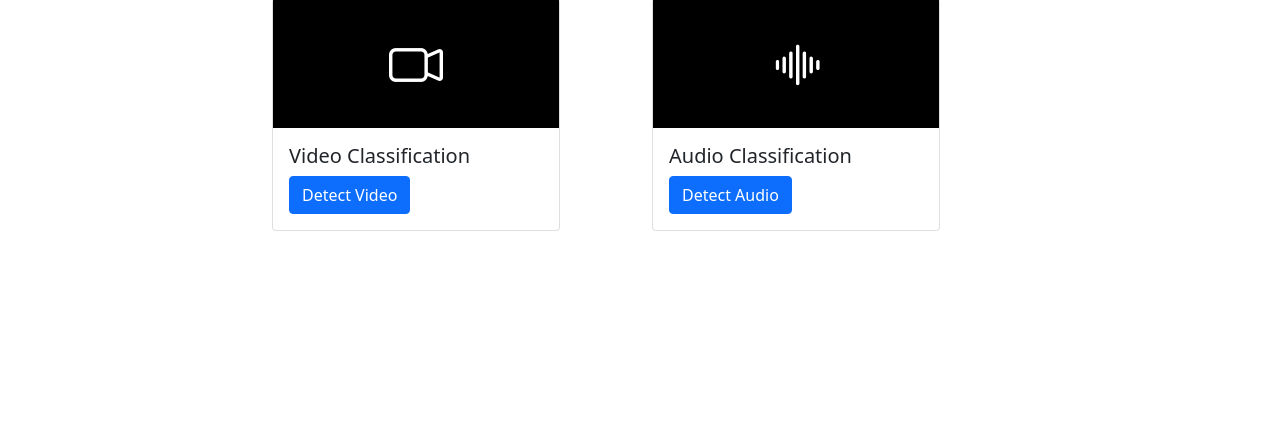
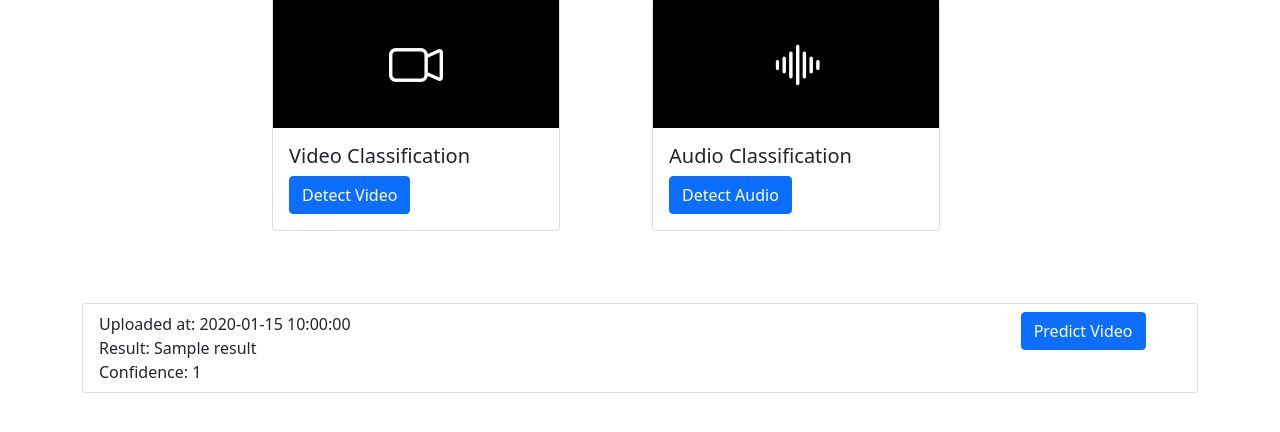
Before and after one commit to Blaze-Community/bully-detection-backend, a Flask app: template server/templates/home.html in a window 1280 px wide. Shown: the part 121-553 px from the top of the page. Run offline with Flask 3, Linux system fonts and the light colour scheme; the template is opened without the code that fills it: most values are stand-ins (such as "Sample title", 1, 10 or a date in 2020).

Commit message:
add list of bully

```diff
--- a/server/audio.py
+++ b/server/audio.py
@@ -1,7 +1,6 @@
 import librosa
 import os
 import tensorflow as tf
-from tensorflow.keras.utils import to_categorical
 import numpy as np
 
 target_labels = [ "non-violence","violence", "unsure" ]
--- a/server/server.py
+++ b/server/server.py
@@ -1,17 +1,53 @@
+import requests
 from flask import Flask, request, redirect, jsonify,render_template, flash
 import video
 import audio
-import os
 from flask_cors import CORS
+import urllib.request
 
 app = Flask(__name__)
 app.secret_key = 'super secret key'
 
 cors = CORS(app, resources={r"/*": {"origins": "*"}})
 
-@app.route('/', methods=['GET'])
+@app.route('/', methods=['GET','POST'])
 def home_page():
-    return render_template('home.html')
+
+    if request.method == 'GET':
+        response = requests.get('https://college-app-backend-production.up.railway.app/api/bully')
+        data = response.json()
+        bully_list = []
+        if data['success'] and len(data['list']) > 0:
+            bully_list = data['list']
+        return render_template('home.html',bully_list = bully_list)
+
+    if request.method == 'POST':
+        data = request.get_json()
+        _id = data.get('_id')
+        video_uri = data.get('URI')
+        try:
+            video_path = '../static/uploads/video/temp.mp4'
+            print("Downloading starts...\n")
+            urllib.request.urlretrieve(video_uri, video_path)
+            print("Download completed..!!")
+
+            result = video.classify_video(video_path)
+            result = result[0]
+            data = {
+                "bully_id":_id,
+                "percentage": int(float(result['confidence'])*100),
+                "result": "VIOLENCE" if result['action_predicted'] == 'violence' else 'NON-VIOLENCE'
+            }
+            response = requests.post('https://college-app-backend-production.up.railway.app/api/bully',data=data)
+            data = response.json()
+            if data['success']:
+                return jsonify(data),200
+            else:
+                return jsonify(data),400
+
+        except Exception as e:
+            print(e)
+            return redirect(request.url)
 
 @app.route('/predict-audio', methods=['POST', 'GET'])
 def classify_audio():
@@ -55,6 +91,14 @@ def classify_video():
             print(response)
             return response, 200
 
+@app.after_request
+def adding_header_content(head):
+    head.headers["Cache-Control"] = "no-cache, no-store, must-revalidate"
+    head.headers["Pragma"] = "no-cache"
+    head.headers["Expires"] = "0"
+    head.headers['Cache-Control'] = 'public, max-age=0'
+    return head
+
 if __name__ == "__main__":
     print("Starting Python Flask Server For Video Classification")
     video.load_saved_video_artifacts()
--- a/server/templates/home.html
+++ b/server/templates/home.html
@@ -2,18 +2,31 @@
 <html>
   <head>
     <title>Flask Page</title>
-        <link href="https://cdn.jsdelivr.net/npm/bootstrap@5.1.3/dist/css/bootstrap.min.css" rel="stylesheet" integrity="sha384-1BmE4kWBq78iYhFldvKuhfTAU6auU8tT94WrHftjDbrCEXSU1oBoqyl2QvZ6jIW3" crossorigin="anonymous">
-        <link rel="stylesheet" href="https://cdn.jsdelivr.net/npm/bootstrap-icons@1.8.1/font/bootstrap-icons.css">
+    <link
+      href="https://cdn.jsdelivr.net/npm/bootstrap@5.1.3/dist/css/bootstrap.min.css"
+      rel="stylesheet"
+      integrity="sha384-1BmE4kWBq78iYhFldvKuhfTAU6auU8tT94WrHftjDbrCEXSU1oBoqyl2QvZ6jIW3"
+      crossorigin="anonymous"
+    />
+    <link
+      rel="stylesheet"
+      href="https://cdn.jsdelivr.net/npm/bootstrap-icons@1.8.1/font/bootstrap-icons.css"
+    />
   </head>
   <body>
     <h1 class="text-center mt-4">Violence Detection</h1>
     <div class="container mt-5">
       <div class="row justify-content-center">
         <div class="col-4">
-                <div class="card" style="width: 18rem;">
-                  <div class="position-relative"style="height: 8rem; background-color: black;">
-                      <i class="position-absolute top-50 start-50 translate-middle bi bi-camera-video"
-                      style="color: white; font-size: 54px"></i>
+          <div class="card" style="width: 18rem">
+            <div
+              class="position-relative"
+              style="height: 8rem; background-color: black"
+            >
+              <i
+                class="position-absolute top-50 start-50 translate-middle bi bi-camera-video"
+                style="color: white; font-size: 54px"
+              ></i>
             </div>
             <div class="card-body">
               <h5 class="card-title">Video Classification</h5>
@@ -22,10 +35,15 @@
           </div>
         </div>
         <div class="col-4">
-                <div class="card" style="width: 18rem;">
-                  <div class="position-relative"style="height: 8rem; background-color: black;">
-                      <i class="position-absolute top-50 start-50 translate-middle bi bi-soundwave"
-                      style="color: white; font-size: 54px"></i>
+          <div class="card" style="width: 18rem">
+            <div
+              class="position-relative"
+              style="height: 8rem; background-color: black"
+            >
+              <i
+                class="position-absolute top-50 start-50 translate-middle bi bi-soundwave"
+                style="color: white; font-size: 54px"
+              ></i>
             </div>
             <div class="card-body">
               <h5 class="card-title">Audio Classification</h5>
@@ -34,6 +52,88 @@
           </div>
         </div>
       </div>
+
+      <div class="row justify-content-center mt-4">
+        <div id="loader" class="spinner-border text-primary" role="status">
+          <span class="visually-hidden">Loading...</span>
+        </div>
+      </div>
+      <ul class="list-group mt-5" id="bully-list">
+        {% for bully in bully_list %}
+        <!-- <p>{{ item }}</p> -->
+        <li class="list-group-item">
+          <div class="row justify-space-between">
+            <div class="col-10">
+              <div>Uploaded at: {{bully['createdAt']}}</div>
+              {% if bully['result'] != undefined %}
+              <div>Result: {{bully['result']}}</div>
+              {% endif %} {% if bully['percentage'] != undefined %}
+              <div>Confidence: {{bully['percentage']}}</div>
+              {% endif %}
+            </div>
+            <div class="col-2">
+              <input
+                bully-id="{{bully['_id']}}"
+                video-uri="{{bully['videoURI']}}"
+                class="btn btn-primary predict-button"
+                type="submit"
+                value="Predict Video"
+              />
+            </div>
+          </div>
+        </li>
+        {% endfor %}
+      </ul>
     </div>
   </body>
+  <script>
+    window.addEventListener("load", () => {
+      loaderVisibility(false);
+      var predictButtons = document.getElementsByClassName("predict-button");
+      console.log(predictButtons.length);
+      for (var i = 0; i < predictButtons.length; i++) {
+        predictButtons[i].addEventListener("click", function () {
+          var bullyId = this.getAttribute("bully-id");
+          var videoUri = this.getAttribute("video-uri");
+          predictVideo(bullyId, videoUri);
+        });
+      }
+    });
+
+    function loaderVisibility(val) {
+      document.getElementById("loader").style.display =
+        val == true ? "block" : "none";
+
+      document.getElementById("bully-list").style.display =
+        val == true ? "none" : "block";
+    }
+
+    function predictVideo(_id, video_uri) {
+      // Make an API call using the fetch() method
+
+      loaderVisibility(true);
+      fetch("/", {
+        method: "POST",
+        headers: {
+          "Content-Type": "application/json",
+        },
+        body: JSON.stringify({
+          _id: _id,
+          URI: video_uri,
+        }),
+      })
+        .then((response) => {
+          return response.json();
+        })
+        .then((data) => {
+          console.log("DATA", data);
+          window.location.reload();
+        })
+        .catch((error) => {
+          // Handle any errors that occur during the API call
+          console.error(error);
+          loaderVisibility(false);
+        });
+    }
+  </script>
 </html>
```
Also changed, not shown: server/templates/predict_video.html (+64 -42 lines), 1 other file. Lines whose indentation alone changed are shown as unchanged.
